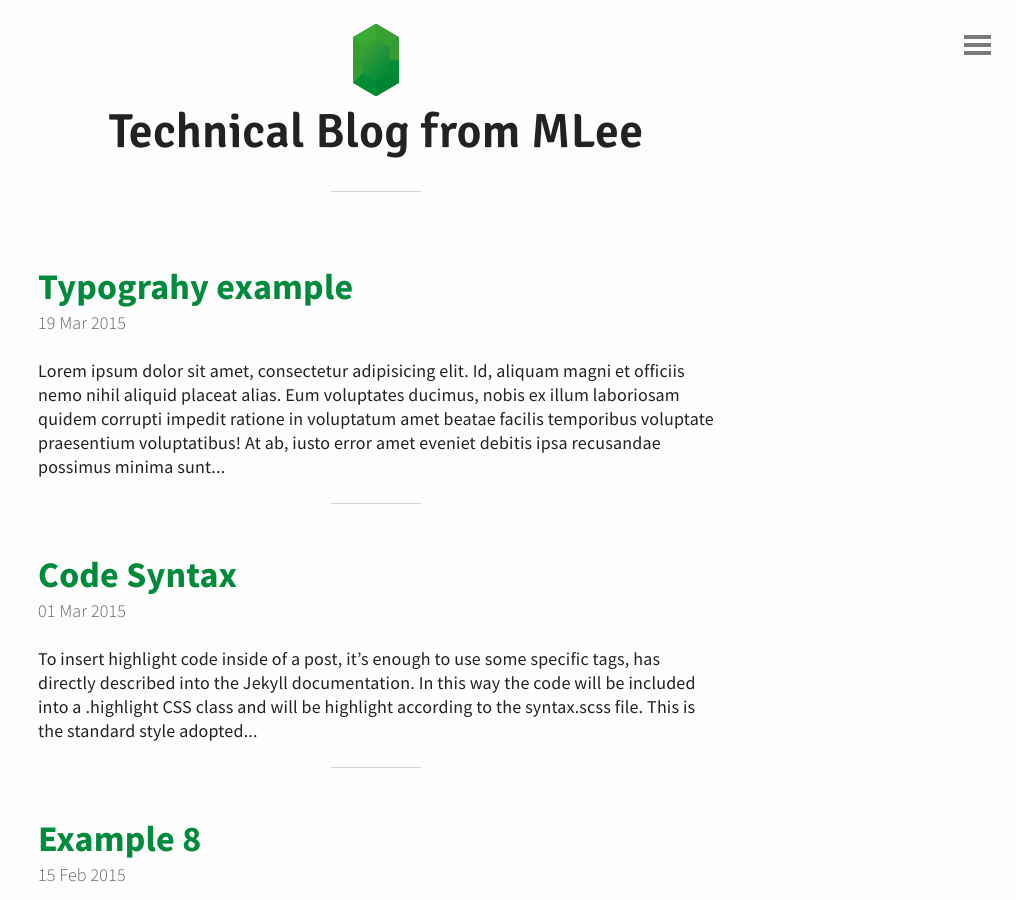
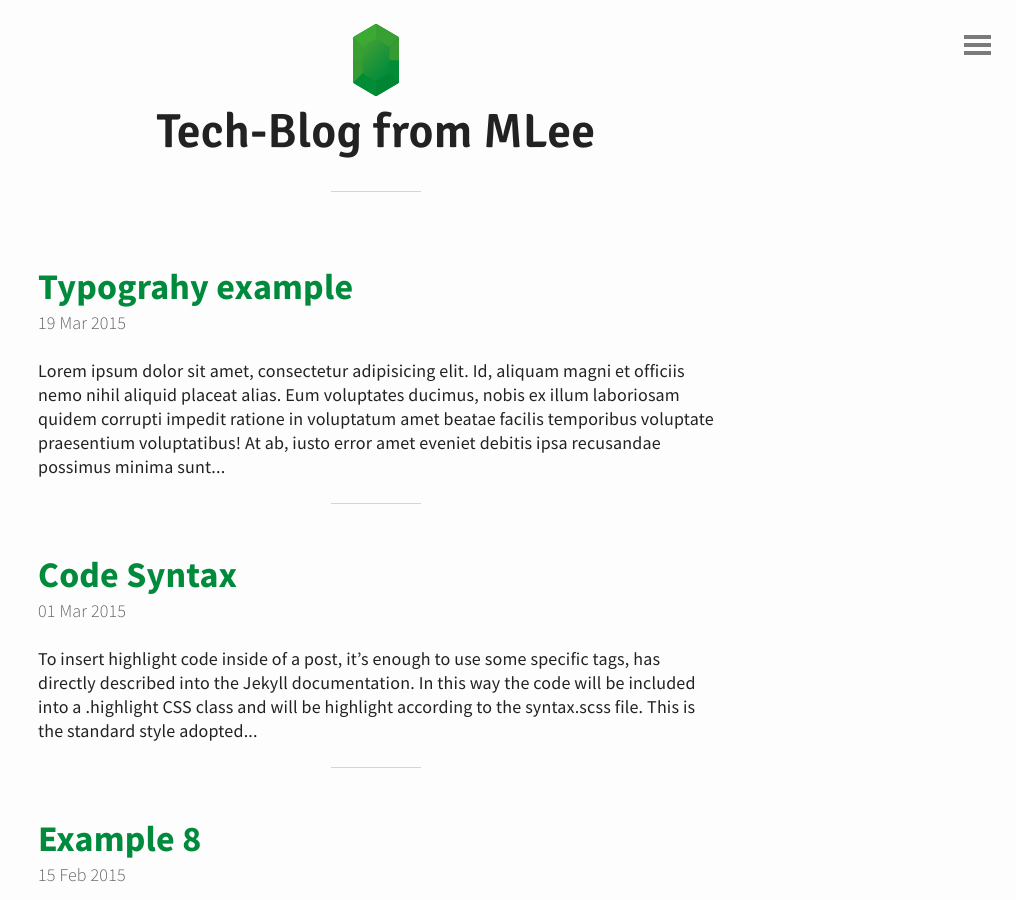
Before and after one commit to libaiw/blogger, a Jekyll site: the page built from index.html, in a window 1280 px wide and 900 px high. Shown: the whole window, without its empty margins (264-1280 px from the left). Built offline with Jekyll 4.4.1, drawn with Linux system fonts in a browser that asks for light colours; the list of posts is cut into pages by our own code.

Commit message:
Update header.html

```diff
--- a/_includes/header.html
+++ b/_includes/header.html
@@ -1,6 +1,6 @@
 <header id="header">
 	<a href="{{ site.baseurl }}">
 		<img src="{{ "/img/emerald.svg" | prepend: site.baseurl | replace: '//', '/' }}" alt="Emerald Logo">
-	  <h1>Technical Blog from MLee</h1>
+	  <h1>Tech-Blog from MLee</h1>
 	</a>
 </header>
```
